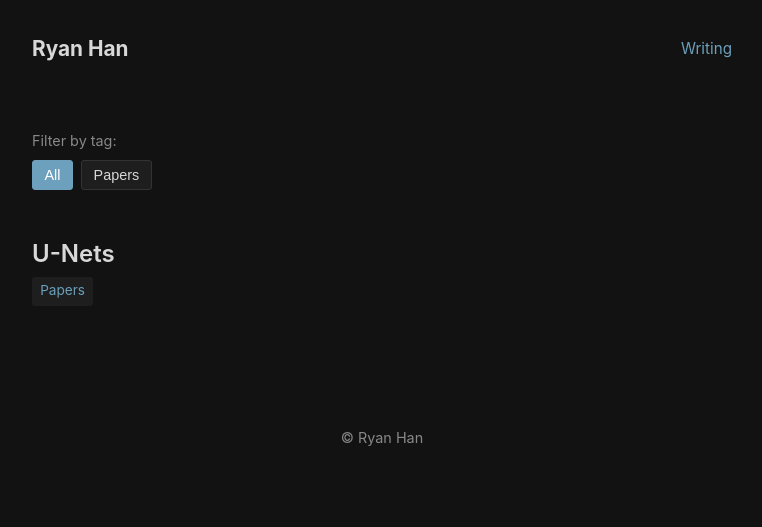
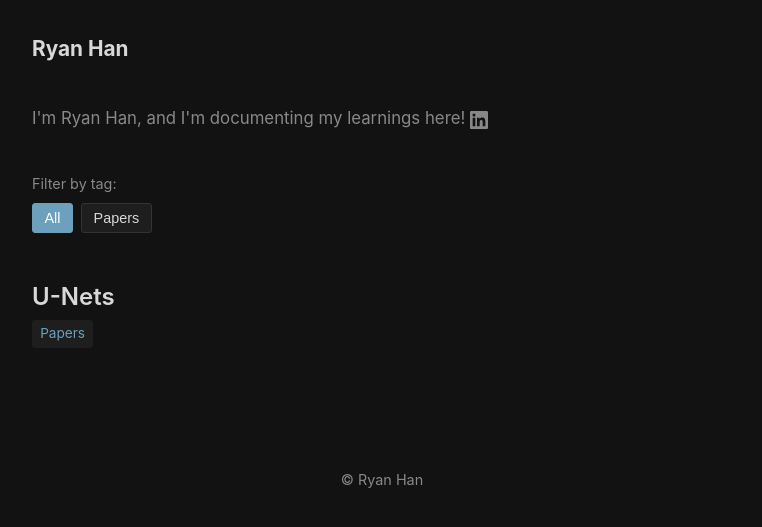
Before and after one commit to ryan99han/ryan99han.github.io, a Jekyll site: the page built from index.html, in a window 1280 px wide. Shown: the top 527 px of the page, without its empty margins (258-1020 px from the left). Built offline with Jekyll 4.4.1, drawn with Linux system fonts in a browser that asks for light colours.

Commit message:
Add formatting updates to page.

```diff
--- a/_includes/header.html
+++ b/_includes/header.html
@@ -1,8 +1,6 @@
 <header class="site-header">
   <nav class="site-nav">
     <a href="{{ '/' | relative_url }}" class="site-title">{{ site.title }}</a>
-    <ul class="nav-links">
-      <li><a href="{{ '/' | relative_url }}">Writing</a></li>
-    </ul>
+
   </nav>
 </header>
--- a/assets/style.css
+++ b/assets/style.css
@@ -87,7 +87,7 @@
 }
 
 .site-header {
-  margin-bottom: 3rem;
+  margin-bottom: 1.5rem;
   padding-bottom: 1rem;
 }
 
@@ -201,6 +201,26 @@
   margin-top: 2em;
 }
 
+/* Intro blurb */
+.intro {
+  margin-bottom: 2.5rem;
+  color: var(--text-light);
+  font-size: 1.05em;
+}
+
+.linkedin-link {
+  display: inline-flex;
+  align-items: center;
+  vertical-align: middle;
+  color: var(--text-light);
+  transition: color 0.2s;
+}
+
+.linkedin-link:hover {
+  color: var(--accent);
+  text-decoration: none;
+}
+
 /* Tag filter section */
 .tag-filter {
   margin-bottom: 2rem;
--- a/index.html
+++ b/index.html
@@ -1,6 +1,10 @@
 ---
 layout: default
 ---
+
+<div class="intro">
+  <p>I'm Ryan Han, and I'm documenting my learnings here! <a href="https://linkedin.com/in/ryan99han" target="_blank" class="linkedin-link" aria-label="LinkedIn"><svg xmlns="http://www.w3.org/2000/svg" viewBox="0 0 24 24" width="18" height="18" fill="currentColor"><path d="M20.447 20.452h-3.554v-5.569c0-1.328-.027-3.037-1.852-3.037-1.853 0-2.136 1.445-2.136 2.939v5.667H9.351V9h3.414v1.561h.046c.477-.9 1.637-1.85 3.37-1.85 3.601 0 4.267 2.37 4.267 5.455v6.286zM5.337 7.433a2.062 2.062 0 0 1-2.063-2.065 2.064 2.064 0 1 1 2.063 2.065zm1.782 13.019H3.555V9h3.564v11.452zM22.225 0H1.771C.792 0 0 .774 0 1.729v20.542C0 23.227.792 24 1.771 24h20.451C23.2 24 24 23.227 24 22.271V1.729C24 .774 23.2 0 22.222 0h.003z"/></svg></a></p>
+</div>
 
 <div class="tag-filter" id="tagFilter">
   <span class="tag-filter-label">Filter by tag:</span>
```
